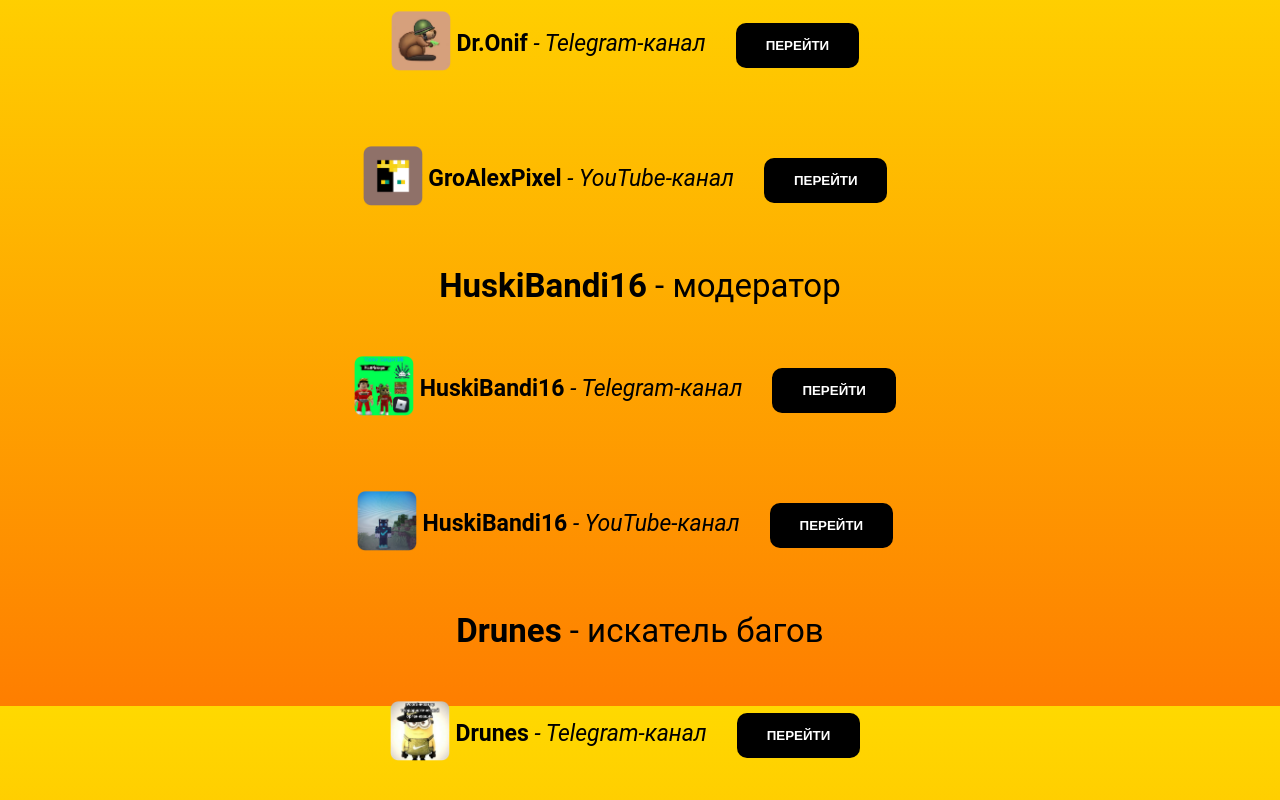
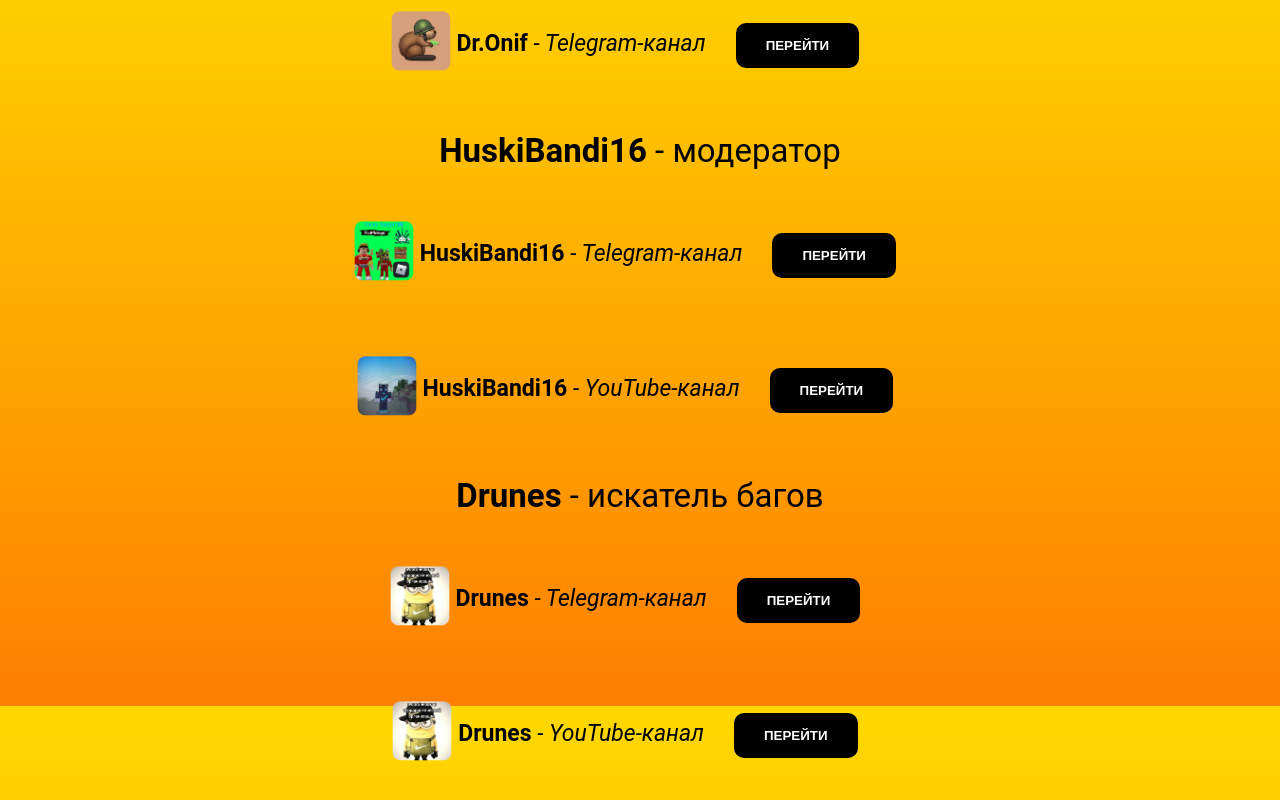
Before and after one commit to InBuildRu/homes, a plain HTML site: page channel.html in a window 1280 px wide. Shown: the part 894-1694 px from the top of the page. Drawn offline with Linux system fonts and the light colour scheme; a small style sheet from the web is missing.

Commit message:
Update channel.html

```diff
--- a/channel.html
+++ b/channel.html
@@ -110,11 +110,11 @@
         <p class="all3"><img width="60px" src='Аватарка Vladius120.png' alt='image'><strong class="all31"> Vladius120</strong><i class="all31"> - YouTube-канал</i><a href="https://www.youtube.com/@Vladius120"><button class="btn">Перейти</button></a></p>
         <p class="all4"><strong>GroAlexPixel</strong> - главный модератор</p>
         <p class="all3"><img width="60px" src='Аватарка Dr.Onif.png' alt='image'><strong class="all31"> Dr.Onif</strong><i class="all31"> - Telegram-канал</i><a href="https://t.me/dronifs"><button class="btn">Перейти</button></a></p>
-        <p class="all3"><img width="60px" src='Аватарка GroAlexPixel.png' alt='image'><strong class="all31"> GroAlexPixel</strong><i class="all31"> - YouTube-канал</i><a href="https://www.youtube.com/@GroAlexPixel"><button class="btn">Перейти</button></a></p>
         <p class="all4"><strong>HuskiBandi16</strong> - модератор</p>
         <p class="all3"><img width="60px" src='Аватарка Huski.png' alt='image'><strong class="all31"> HuskiBandi16</strong><i class="all31"> - Telegram-канал</i><a href="https://t.me/huskibandi16"><button class="btn">Перейти</button></a></p>
         <p class="all3"><img width="60px" src='Аватарка HuskiYT.png' alt='image'><strong class="all31"> HuskiBandi16</strong><i class="all31"> - YouTube-канал</i><a href="https://www.youtube.com/@huski_bandit16"><button class="btn">Перейти</button></a></p>
         <p class="all4"><strong>Drunes</strong> - искатель багов</p>
         <p class="all3"><img width="60px" src='Аватарка Drunes.png' alt='image'><strong class="all31"> Drunes</strong><i class="all31"> - Telegram-канал</i><a href="https://t.me/arbyskabachok"><button class="btn">Перейти</button></a></p>
+        <p class="all3"><img width="60px" src='Аватарка Drunes.png' alt='image'><strong class="all31"> Drunes</strong><i class="all31"> - YouTube-канал</i><a href="https://www.youtube.com/@Gamers-ot4sy"><button class="btn">Перейти</button></a></p>
     </body>
 </html>
```
